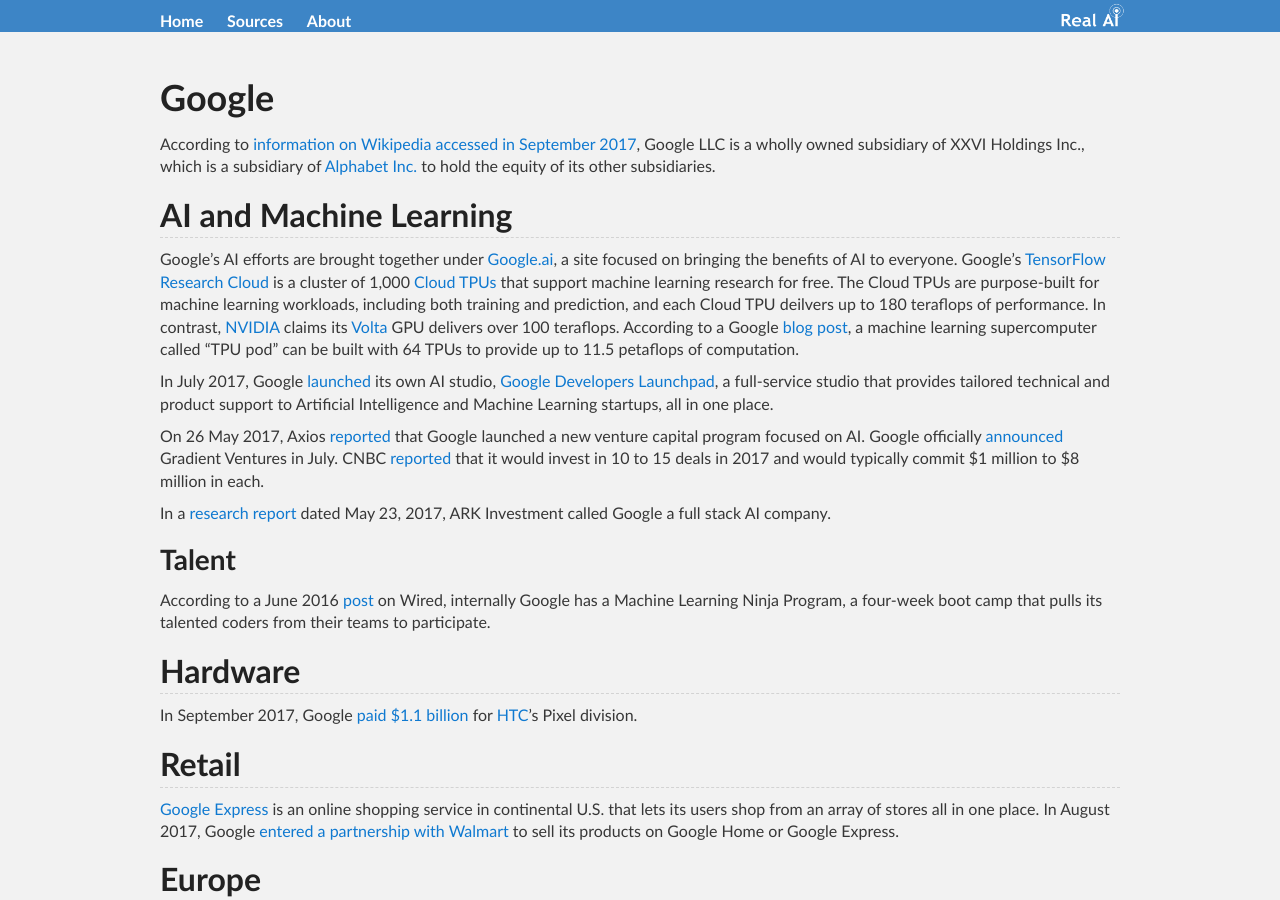
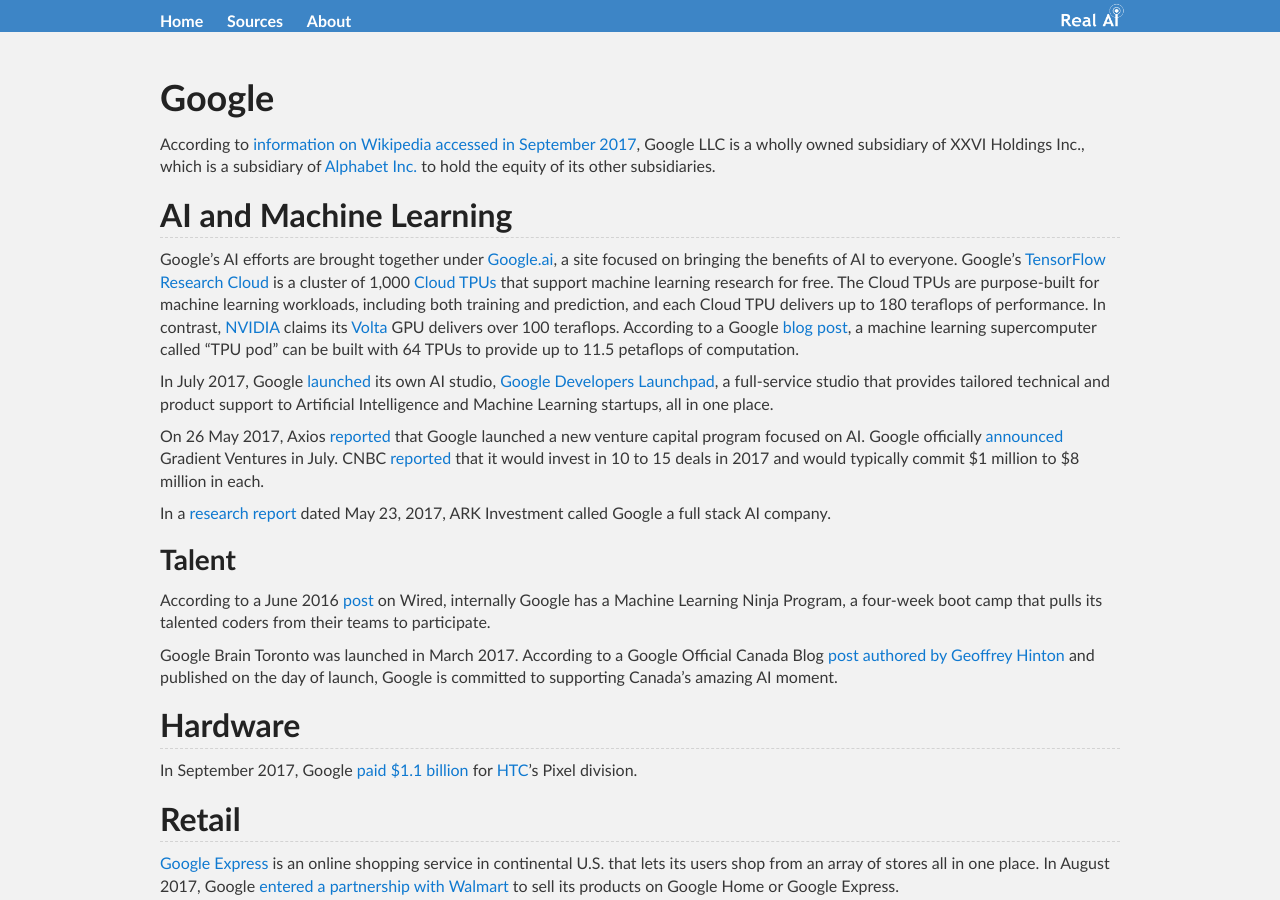
Before and after one commit to Tonywuhk/realai.org, a Jekyll site: the page built from industry/google.md, in a window 1280 px wide and 900 px high. Built offline with Jekyll 4.4.1, drawn with Linux system fonts in a browser that asks for light colours; our own code applies the rules of GitHub Pages for plain Markdown files; the repository's description, which GitHub fills in, is left out.

Commit message:
Update files

```diff
--- a/industry/google.md
+++ b/industry/google.md
@@ -8,7 +8,7 @@
 
 ## AI and Machine Learning
 
-Google’s AI efforts are brought together under [Google.ai](https://google.ai/), a site focused on bringing the benefits of AI to everyone. Google’s [TensorFlow Research Cloud](https://www.tensorflow.org/tfrc/) is a cluster of 1,000 [Cloud TPUs](https://cloud.google.com/tpu/) that support machine learning research for free. The Cloud TPUs are purpose-built for machine learning workloads, including both training and prediction, and each Cloud TPU deilvers up to 180 teraflops of performance. In contrast, [NVIDIA](http://realai.org/industry/nvidia/) claims its [Volta](https://www.nvidia.com/en-us/data-center/volta-gpu-architecture/) GPU delivers over 100 teraflops. According to a Google [blog post](https://www.blog.google/topics/google-cloud/google-cloud-offer-tpus-machine-learning/), a machine learning supercomputer called “TPU pod” can be built with 64 TPUs to provide up to 11.5 petaflops of computation.
+Google’s AI efforts are brought together under [Google.ai](https://google.ai/), a site focused on bringing the benefits of AI to everyone. Google’s [TensorFlow Research Cloud](https://www.tensorflow.org/tfrc/) is a cluster of 1,000 [Cloud TPUs](https://cloud.google.com/tpu/) that support machine learning research for free. The Cloud TPUs are purpose-built for machine learning workloads, including both training and prediction, and each Cloud TPU delivers up to 180 teraflops of performance. In contrast, [NVIDIA](http://realai.org/industry/nvidia/) claims its [Volta](https://www.nvidia.com/en-us/data-center/volta-gpu-architecture/) GPU delivers over 100 teraflops. According to a Google [blog post](https://www.blog.google/topics/google-cloud/google-cloud-offer-tpus-machine-learning/), a machine learning supercomputer called “TPU pod” can be built with 64 TPUs to provide up to 11.5 petaflops of computation.
 
 In July 2017, Google [launched](https://techcrunch.com/2017/07/26/ai-studio/) its own AI studio, [Google Developers Launchpad](https://developers.google.com/startups/studio/), a full-service studio that provides tailored technical and product support to Artificial Intelligence and Machine Learning startups, all in one place.
 
@@ -19,6 +19,8 @@
 ### Talent
 
 According to a June 2016 [post](https://www.wired.com/2016/06/how-google-is-remaking-itself-as-a-machine-learning-first-company/) on Wired, internally Google has a Machine Learning Ninja Program, a four-week boot camp that pulls its talented coders from their teams to participate.
+
+Google Brain Toronto was launched in March 2017. According to a Google Official Canada Blog [post authored by Geoffrey Hinton](https://canada.googleblog.com/2017/03/canadas-ai-moment.html) and published on the day of launch, Google is committed to supporting Canada's amazing AI moment.
 
 ## Hardware
 
```
Also changed, not shown: about/organization.md (+1 -1 lines), forecasts/README.md (+4 -0 lines), industry/microsoft.md (+1 -1 lines).
